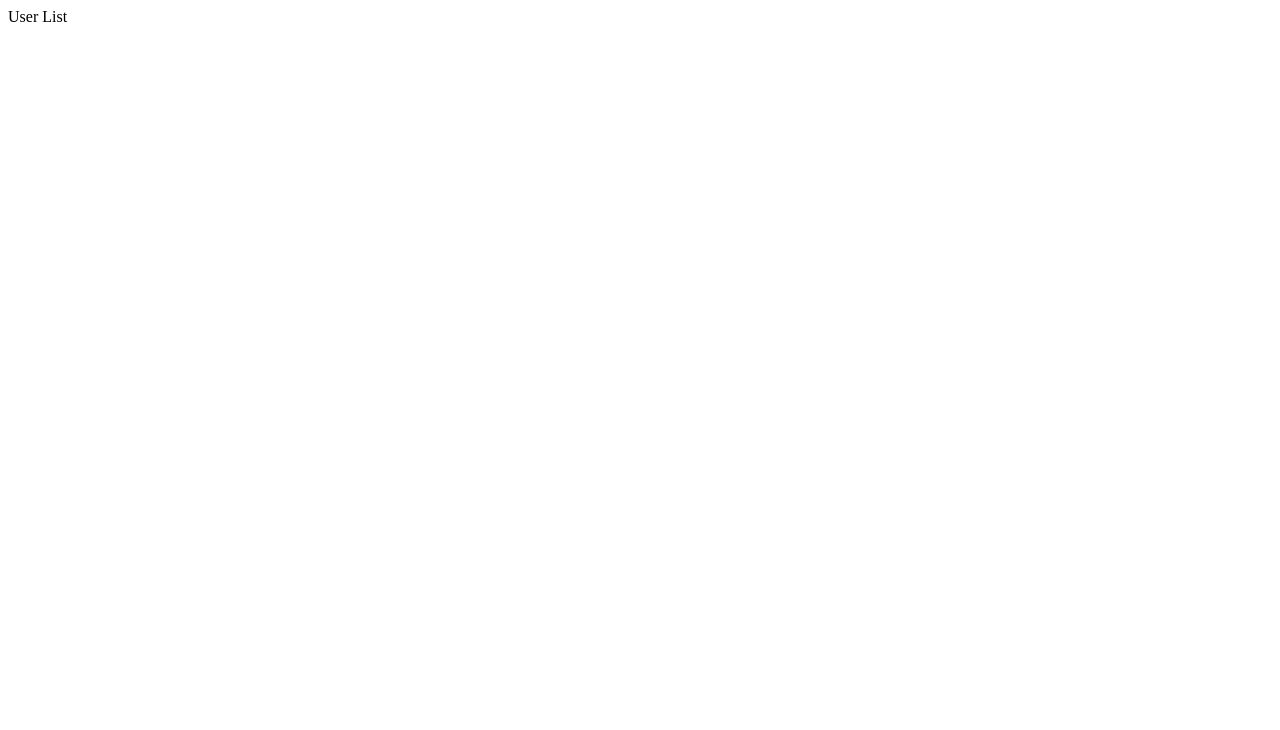
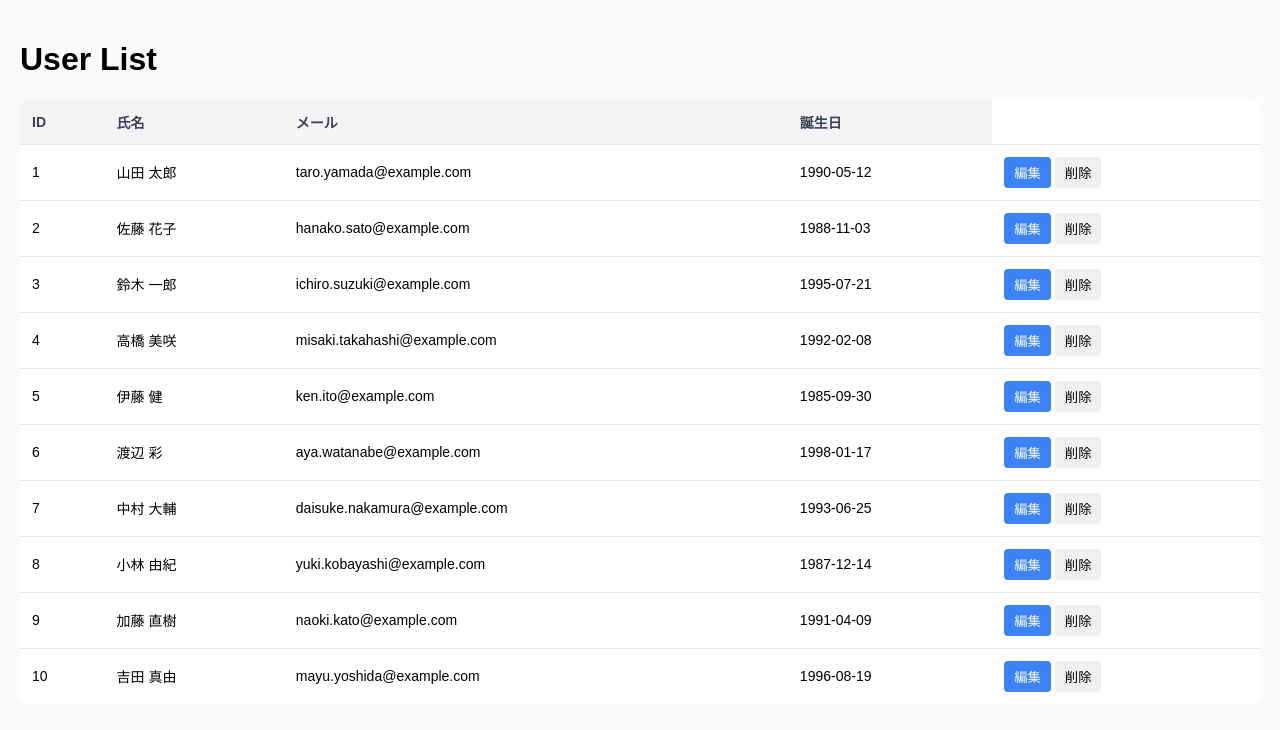
Before and after one commit to tetsumaru-tech/portfolio-react-admin-system, a React (Vite) app: page / in a window 1280 px wide. Shown: the top 730 px of the page. Built offline with nearby package versions, Linux system fonts and the light colour scheme.

Commit message:
ユーザー一覧

```diff
--- a/src/App.tsx
+++ b/src/App.tsx
@@ -1,4 +1,4 @@
-import UserListPage from "./pages/UserListPage";
+import UserListPage from '@/pages/UserListPage';
 
 export default function App() {
   return <UserListPage />;
--- /dev/null
+++ b/src/features/user/components/UserList.tsx
@@ -0,0 +1,36 @@
+import { users } from '@/features/user/types';
+
+export function UserList() {
+  return (
+    <>
+      <table>
+        <thead>
+          <tr>
+            <th>ID</th>
+            <th>氏名</th>
+            <th>メール</th>
+            <th>誕生日</th>
+          </tr>
+        </thead>
+        <tbody>
+          {users.map((user) => {
+            return (
+              <tr key={user.id}>
+                <td>{user.id}</td>
+                <td>
+                  {user.lastName} {user.firstName}
+                </td>
+                <td>{user.email}</td>
+                <td>{user.birthday}</td>
+                <td>
+                  <button className="edit">編集</button>
+                  <button className="del">削除</button>
+                </td>
+              </tr>
+            );
+          })}
+        </tbody>
+      </table>
+    </>
+  );
+}
--- /dev/null
+++ b/src/features/user/components/index.ts
@@ -0,0 +1 @@
+export * from './UserList';
--- /dev/null
+++ b/src/features/user/types/index.ts
@@ -0,0 +1,2 @@
+export * from './user';
+export * from './mockData';
--- /dev/null
+++ b/src/features/user/types/mockData.ts
@@ -0,0 +1,84 @@
+import type { User } from '@/features/user/types';
+
+export const users: User[] = [
+  {
+    id: 1,
+    lastName: '山田',
+    firstName: '太郎',
+    email: 'taro.yamada@example.com',
+    birthday: '1990-05-12',
+    createdAt: new Date('2026-03-20T10:00:00'),
+  },
+  {
+    id: 2,
+    lastName: '佐藤',
+    firstName: '花子',
+    email: 'hanako.sato@example.com',
+    birthday: '1988-11-03',
+    createdAt: new Date('2026-03-21T09:30:00'),
+  },
+  {
+    id: 3,
+    lastName: '鈴木',
+    firstName: '一郎',
+    email: 'ichiro.suzuki@example.com',
+    birthday: '1995-07-21',
+    createdAt: new Date('2026-03-22T14:15:00'),
+  },
+  {
+    id: 4,
+    lastName: '高橋',
+    firstName: '美咲',
+    email: 'misaki.takahashi@example.com',
+    birthday: '1992-02-08',
+    createdAt: new Date('2026-03-23T11:45:00'),
+  },
+  {
+    id: 5,
+    lastName: '伊藤',
+    firstName: '健',
+    email: 'ken.ito@example.com',
+    birthday: '1985-09-30',
+    createdAt: new Date('2026-03-24T16:20:00'),
+  },
+  {
+    id: 6,
+    lastName: '渡辺',
+    firstName: '彩',
+    email: 'aya.watanabe@example.com',
+    birthday: '1998-01-17',
+    createdAt: new Date('2026-03-25T08:10:00'),
+  },
+  {
+    id: 7,
+    lastName: '中村',
+    firstName: '大輔',
+    email: 'daisuke.nakamura@example.com',
+    birthday: '1993-06-25',
+    createdAt: new Date('2026-03-25T13:50:00'),
+  },
+  {
+    id: 8,
+    lastName: '小林',
+    firstName: '由紀',
+    email: 'yuki.kobayashi@example.com',
+    birthday: '1987-12-14',
+    createdAt: new Date('2026-03-26T10:05:00'),
+  },
+  {
+    id: 9,
+    lastName: '加藤',
+    firstName: '直樹',
+    email: 'naoki.kato@example.com',
+    birthday: '1991-04-09',
+    createdAt: new Date('2026-03-26T15:40:00'),
+  },
+  {
+    id: 10,
+    lastName: '吉田',
+    firstName: '真由',
+    email: 'mayu.yoshida@example.com',
+    birthday: '1996-08-19',
+    createdAt: new Date('2026-03-27T09:25:00'),
+  },
+];
--- /dev/null
+++ b/src/index.css
@@ -0,0 +1,61 @@
+/* 全体 */
+body {
+  font-family: Arial, sans-serif;
+  background-color: #f9fafb;
+  margin: 0;
+  padding: 20px;
+}
+
+/* テーブル */
+table {
+  width: 100%;
+  border-collapse: collapse;
+  background-color: #ffffff;
+  border-radius: 8px;
+  overflow: hidden;
+}
+
+/* ヘッダー */
+thead {
+  background-color: #f3f4f6;
+}
+
+th {
+  text-align: left;
+  padding: 12px;
+  font-size: 14px;
+  color: #374151;
+}
+
+/* ボディ */
+td {
+  padding: 12px;
+  border-top: 1px solid #e5e7eb;
+  font-size: 14px;
+}
+
+/* ホバー */
+tbody tr:hover {
+  background-color: #f9fafb;
+}
+
+/* ボタン */
+button {
+  padding: 6px 10px;
+  margin-right: 4px;
+  border: none;
+  border-radius: 4px;
+  cursor: pointer;
+}
+
+/* 編集 */
+button.edit {
+  background-color: #3b82f6;
+  color: white;
+}
+
+/* 削除 */
+button.delete {
+  background-color: #ef4444;
+  color: white;
+}
--- a/src/pages/UserListPage.tsx
+++ b/src/pages/UserListPage.tsx
@@ -1,3 +1,10 @@
+import { UserList } from '@/features/user/components/UserList';
+
 export default function UserListPage() {
-  return <div>User List</div>;
+  return (
+    <>
+      <h1>User List</h1>
+      <UserList />
+    </>
+  );
 }
--- /dev/null
+++ b/src/pages/index.ts
@@ -0,0 +1 @@
+export * from './UserListPage';
--- /dev/null
+++ b/src/types/index.ts
@@ -0,0 +1 @@
+export * from './date';
```
Also changed, not shown: src/features/user/types/user.ts (added, +10 -0 lines), src/main.tsx (+5 -5 lines), src/types/date.ts (added, +56 -0 lines).
